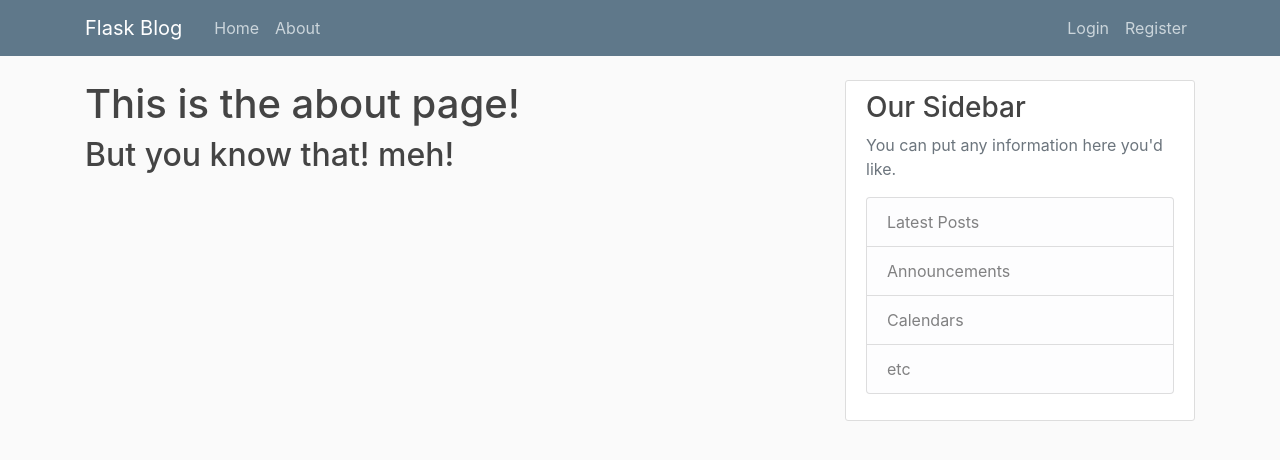
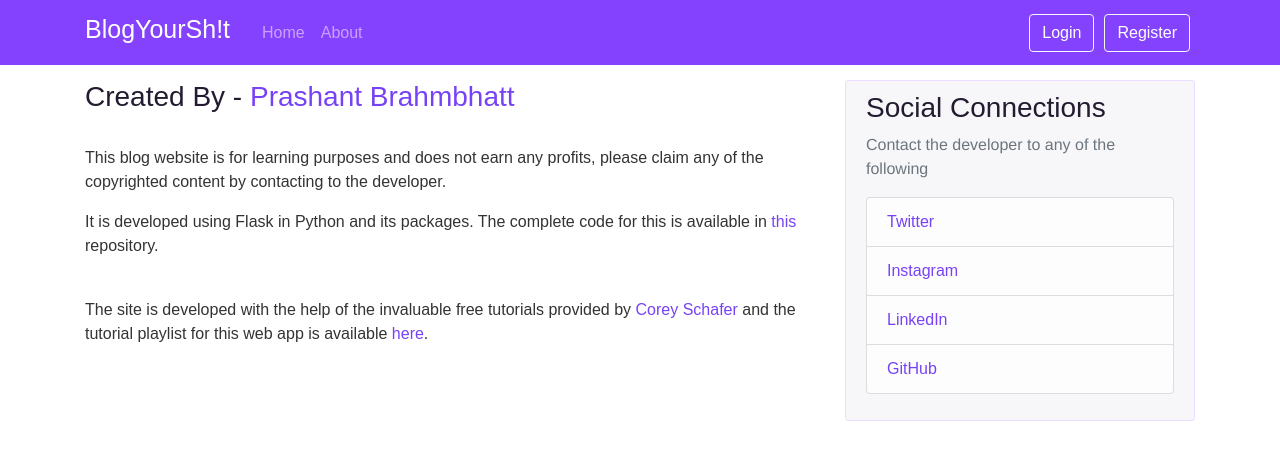
Before and after one commit to hashbanger/BlogYourShit, a Flask app: page /about in a window 1280 px wide. Shown: the top 460 px of the page. Run offline with Flask 2, Linux system fonts and the light colour scheme; some libraries are stand-ins or nearby versions.

Commit message:
changed stylings

```diff
--- a/Using_Flask/flaskblog/static/main.css
+++ b/Using_Flask/flaskblog/static/main.css
@@ -1,74 +1,89 @@
 body {
-    background: #fafafa;
+    background: #ffffff;
+    font-family:Arial, Helvetica, sans-serif;
     color: #333333;
     margin-top: 5rem;
   }
 
   h1, h2, h3, h4, h5, h6 {
-    color: #444444;
+    font-family:Arial, Helvetica, sans-serif;
+    color: #241b30;
   }
 
   .bg-steel {
-    background-color: #5f788a;
+    font-family:Arial, Helvetica, sans-serif;
+    background-color: #8442ff;
   }
 
   .site-header .navbar-nav .nav-link {
-    color: #cbd5db;
+    font-family:Arial, Helvetica, sans-serif;
+    color: #caa1ff;
   }
 
   .site-header .navbar-nav .nav-link:hover {
+    font-family:Arial, Helvetica, sans-serif;
     color: #ffffff;
   }
 
   .site-header .navbar-nav .nav-link.active {
-    font-weight: 500;
+    font-family:Arial, Helvetica, sans-serif;
+    font-weight: 800;
   }
 
   .content-section {
-    background: #ffffff;
+    font-family: helvetica, sans-serif;
+    background: #f7f7f9;
     padding: 10px 20px;
-    border: 1px solid #dddddd;
+    border: 1px solid #ebddff;
     border-radius: 3px;
     margin-bottom: 20px;
   }
 
   .article-title {
-    color: #444444;
+    font-family:Arial, Helvetica, sans-serif;
+    color: #000000;
   }
 
   a.article-title:hover {
-    color: #428bca;
+    font-family:Arial, Helvetica, sans-serif;
+    color: #7742f5;
     text-decoration: none;
   }
 
   .article-content {
+    font-family:Arial, Helvetica, sans-serif;
     white-space: pre-line;
   }
 
   .article-img {
+    font-family:Arial, Helvetica, sans-serif;
     height: 65px;
     width: 65px;
     margin-right: 16px;
   }
 
   .article-metadata {
+    font-family:Arial, Helvetica, sans-serif;
     padding-bottom: 1px;
     margin-bottom: 4px;
     border-bottom: 1px solid #e3e3e3
   }
 
   .article-metadata a:hover {
+    font-family:Arial, Helvetica, sans-serif;
     color: #333;
     text-decoration: none;
   }
 
   .article-svg {
+    font-family:Arial, Helvetica, sans-serif;
     width: 25px;
     height: 25px;
     vertical-align: middle;
   }
 
   .account-img {
+    font-family:Arial, Helvetica, sans-serif;
     height: 125px;
     width: 125px;
     margin-right: 20px;
@@ -76,5 +91,57 @@ body {
   }
 
   .account-heading {
+    font-family:Arial, Helvetica, sans-serif;
     font-size: 2.5rem;
   }
+
+  a {
+    font-family:Arial, Helvetica, sans-serif;
+    color:#7742f5;
+  }
+
+  .btn-info{
+    font-family:Arial, Helvetica, sans-serif;
+    color: #faf8ff;
+    background-color: #7742f5;
+    border-color: #7742f5;
+  }
+
+.btn-outline-info {
+    font-family:Arial, Helvetica, sans-serif;
+    color: #7742f5;
+    border-color: #7742f5;
+}
+
+.btn-outline-info:hover {
+  font-family:Arial, Helvetica, sans-serif;
+  color: #fff;
+  border-color: #7742f5;
+  background-color:#7742f5 ;
+}
+
+.home {
+  font-family:Arial, Helvetica, sans-serif;
+  color: #ffffff !important;
+  border-color: #f8f8f8 !important;
+  margin: 5px;
+}
+
+.home:hover{
+  font-family:Arial, Helvetica, sans-serif;
+  color: #7742f5 !important;
+  border-color: #7742f5 !important;
+  background-color:#f8f8f8 ;
+  margin: 5px;
+}
+.home:focus{
+  font-family:Arial, Helvetica, sans-serif;
+  color: #7742f5 !important;
+  border-color: #7742f5 !important;
+  background-color:#f8f8f8 ;
+  margin: 5px;
+}
+
+.sitename{
+  font-size: 25px;
+}
--- a/Using_Flask/flaskblog/templates/about.html
+++ b/Using_Flask/flaskblog/templates/about.html
@@ -1,5 +1,9 @@
 {% extends "layout.html" %}
 {% block content %}
-<h1>This is the about page!</h1>
-<h2>But you know that! meh!</h2>
+<h3>Created By - <a href="https://www.github.com/hashbanger" target="new">Prashant Brahmbhatt</a></h3>
+<br>
+<p>This blog website is for learning purposes and does not earn any profits, please claim any of the copyrighted content by contacting to the developer.</p>
+<p>It is developed using Flask in Python and its packages. The complete code for this is available in <a href="https://github.com/hashbanger/WebBlogs_using_Python/tree/master/Using_Flask" target="new">this</a> repository.</p>
+<br>
+<p>The site is developed with the help of the invaluable free tutorials provided by <a href="https://coreyms.com/" target="new">Corey Schafer</a> and the tutorial playlist for this web app is available <a href="https://www.youtube.com/playlist?list=PL-osiE80TeTs4UjLw5MM6OjgkjFeUxCYH" target="new">here</a>.</p>
 {% endblock content %}
--- a/Using_Flask/flaskblog/templates/layout.html
+++ b/Using_Flask/flaskblog/templates/layout.html
@@ -7,7 +7,7 @@
     <link rel="stylesheet" href="https://stackpath.bootstrapcdn.com/bootstrap/4.4.1/css/bootstrap.min.css" integrity="sha384-Vkoo8x4CGsO3+Hhxv8T/Q5PaXtkKtu6ug5TOeNV6gBiFeWPGFN9MuhOf23Q9Ifjh" crossorigin="anonymous">
     <link rel="stylesheet" type="text/css" href="{{ url_for('static', filename = 'main.css')}}">
     {% if title %}
-    <title>Flask Blog - {{title}} </title>
+    <title>BYS - {{title}} </title>
     {% else %}
     <title> Flask App </title>
     {% endif %}
@@ -17,7 +17,7 @@
       <header class="site-header">
         <nav class="navbar navbar-expand-md navbar-dark bg-steel fixed-top">
           <div class="container">
-            <a class="navbar-brand mr-4" href="/">Flask Blog</a>
+            <h2><a class="navbar-brand mr-4 sitename" href="/">BlogYourSh!t</a></h2>
             <button class="navbar-toggler" type="button" data-toggle="collapse" data-target="#navbarToggle" aria-controls="navbarToggle" aria-expanded="false" aria-label="Toggle navigation">
               <span class="navbar-toggler-icon"></span>
             </button>
@@ -33,8 +33,8 @@
                 <a class="nav-item nav-link" href="{{ url_for('users.account') }}">Account</a>
                 <a class="nav-item nav-link" href="{{ url_for('users.logout') }}">Log out</a>
                 {% else %}
-                  <a class="nav-item nav-link" href="{{ url_for('users.login') }}">Login</a>
-                  <a class="nav-item nav-link" href="{{ url_for('users.register') }}">Register</a>
+                  <a class="btn btn-outline-info md-3 home" href="{{ url_for('users.login') }}">Login</a>
+                  <a class="btn btn-outline-info home" href="{{ url_for('users.register') }}">Register</a>
                 {% endif %}
               </div>
             </div>
@@ -58,13 +58,13 @@
           </div>
           <div class="col-md-4">
             <div class="content-section">
-              <h3>Our Sidebar</h3>
-              <p class='text-muted'>You can put any information here you'd like.
+              <h3>Social Connections</h3>
+              <p class='text-muted'>Contact the developer to any of the following
                 <ul class="list-group">
-                  <li class="list-group-item list-group-item-light">Latest Posts</li>
-                  <li class="list-group-item list-group-item-light">Announcements</li>
-                  <li class="list-group-item list-group-item-light">Calendars</li>
-                  <li class="list-group-item list-group-item-light">etc</li>
+                  <li class="list-group-item list-group-item-light"><a href="https://twitter.com/capeandcode" target="new">Twitter</a></li>
+                  <li class="list-group-item list-group-item-light"><a href="https://www.instagram.com/capeandcode" target="new">Instagram</a></li>
+                  <li class="list-group-item list-group-item-light"><a href="https://www.linkedin.com/in/prashantbrahmbhatt" target="new">LinkedIn</a></li>
+                  <li class="list-group-item list-group-item-light"><a href="https://github.com/hashbanger" target="new">GitHub</a></li>
                 </ul>
               </p>
             </div>
```
Also changed, not shown: Using_Flask/flaskblog/site.db.
